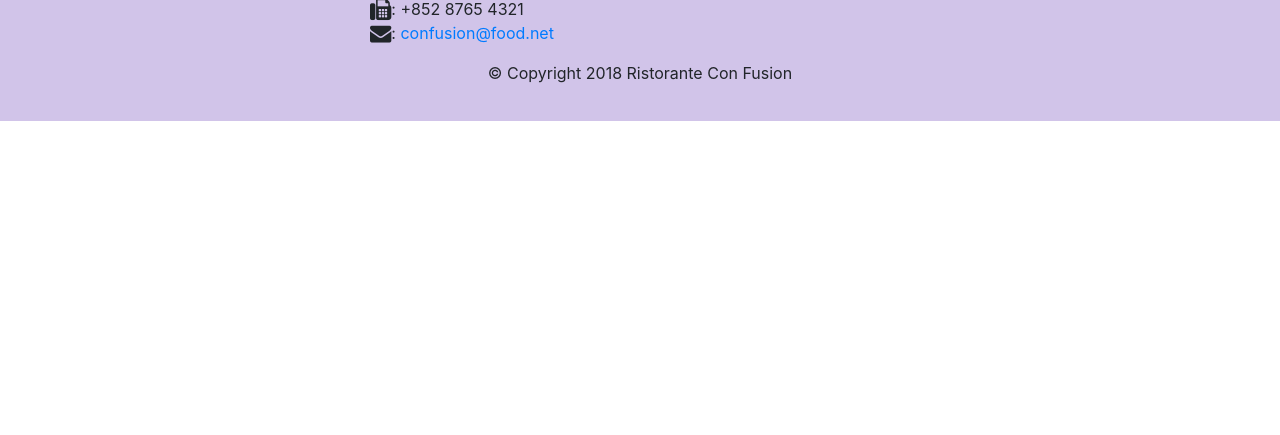
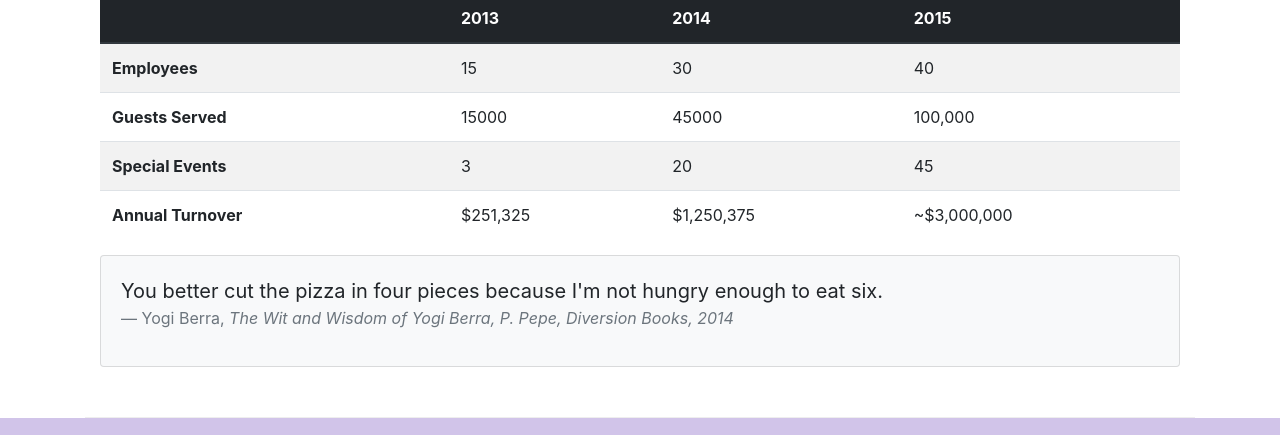
Before and after one commit to sumitjadhwani/BootstrapBasics, a website: page aboutus.html in a window 1280 px wide. Shown: the part 1552-1987 px from the top of the page. Before the commit the page ends 1673 px from the top, so only its background shows below. Drawn offline with nearby package versions, Linux system fonts and the light colour scheme.

Commit message:
Cards and Table added

```diff
--- a/aboutus.html
+++ b/aboutus.html
@@ -61,7 +61,7 @@
         </div>
 
         <div class="row">
-            <div class="col-xs-12 col-sm-8">
+            <div class="col-xs-12 col-sm-6">
                 <h2>Our History</h2>
                 <p>Started in 2010, Ristorante con Fusion quickly established itself as a culinary icon par excellence
                     in Hong Kong. With its unique brand of world fusion cuisine that can be found nowhere else, it
@@ -71,7 +71,22 @@
                 <p>The restaurant traces its humble beginnings to <em>The Frying Pan</em>, a successful chain started by
                     our CEO, Mr. Peter Pan, that featured for the first time the world's best cuisines in a pan.</p>
             </div>
-            <div>
+            <div class="col-12 col-sm-6">
+                <div class="card">
+                    <h3 class="card-header bg-primary text-white">Facts At a Glance</h3>
+                    <div class="card-body">
+                        <dl class="row">
+                            <dt class="col-6">Started</dt>
+                            <dd class="col-6">3 Feb. 2013</dd>
+                            <dt class="col-6">Major Stake Holder</dt>
+                            <dd class="col-6">HK Fine Foods Inc.</dd>
+                            <dt class="col-6">Last Year's Turnover</dt>
+                            <dd class="col-6">$1,250,375</dd>
+                            <dt class="col-6">Employees</dt>
+                            <dd class="col-6">40</dd>
+                        </dl>
+                    </div>
+                </div>
             </div>
         </div>
 
@@ -111,6 +126,79 @@
                 </div>
             </div>
         </div>
+        <div class="row row-content">
+            <div class="col-12 col-sm-12">
+                <h2>Facts &amp; Figures</h2>
+                <div class="table-responsive">
+                    <table class="table table-striped">
+                        <thead class="thead-dark">
+                            <tr>
+                                <th>&nbsp;</th>
+                                <th>2013</th>
+                                <th>2014</th>
+                                <th>2015</th>
+                            </tr>
+                        </thead>
+                        <tbody>
+                            <tr>
+                                <th>Employees</th>
+                                <td>15</td>
+                                <td>30</td>
+                                <td>40</td>
+                            </tr>
+                            <tr>
+                                <th>Guests Served</th>
+                                <td>15000</td>
+                                <td>45000</td>
+                                <td>100,000</td>
+                            </tr>
+                            <tr>
+                                <th>Special Events</th>
+                                <td>3</td>
+                                <td>20</td>
+                                <td>45</td>
+                            </tr>
+                            <tr>
+                                <th>Annual Turnover</th>
+                                <td>$251,325</td>
+                                <td>$1,250,375</td>
+                                <td>~$3,000,000</td>
+                            </tr>
+                        </tbody>
+                    </table>
+                </div>
+            </div>
+            <!-- <div class="col-12 col-sm-6">
+                <div class="card">
+                    <h3 class="card-header bg-primary text-white">Facts At a Glance</h3>
+                    <div class="card-body">
+                        <dl class="row">
+                            <dt class="col-6">Started</dt>
+                            <dd class="col-6">3 Feb. 2013</dd>
+                            <dt class="col-6">Major Stake Holder</dt>
+                            <dd class="col-6">HK Fine Foods Inc.</dd>
+                            <dt class="col-6">Last Year's Turnover</dt>
+                            <dd class="col-6">$1,250,375</dd>
+                            <dt class="col-6">Employees</dt>
+                            <dd class="col-6">40</dd>
+                        </dl>
+                    </div>
+                </div>
+            </div> -->
+            <div class="col-12">
+                <div class="card card-body bg-light">
+                    <blockquote class="blockquote">
+                        <p class="mb-0">You better cut the pizza in four pieces because
+                            I'm not hungry enough to eat six.</p>
+                        <footer class="blockquote-footer">Yogi Berra,
+                            <cite title="Source Title">The Wit and Wisdom of Yogi Berra,
+                            P. Pepe, Diversion Books, 2014</cite>
+                        </footer>
+                    </blockquote>
+                </div>
+            </div>
+        </div>
+
 
     </div>
 
```
